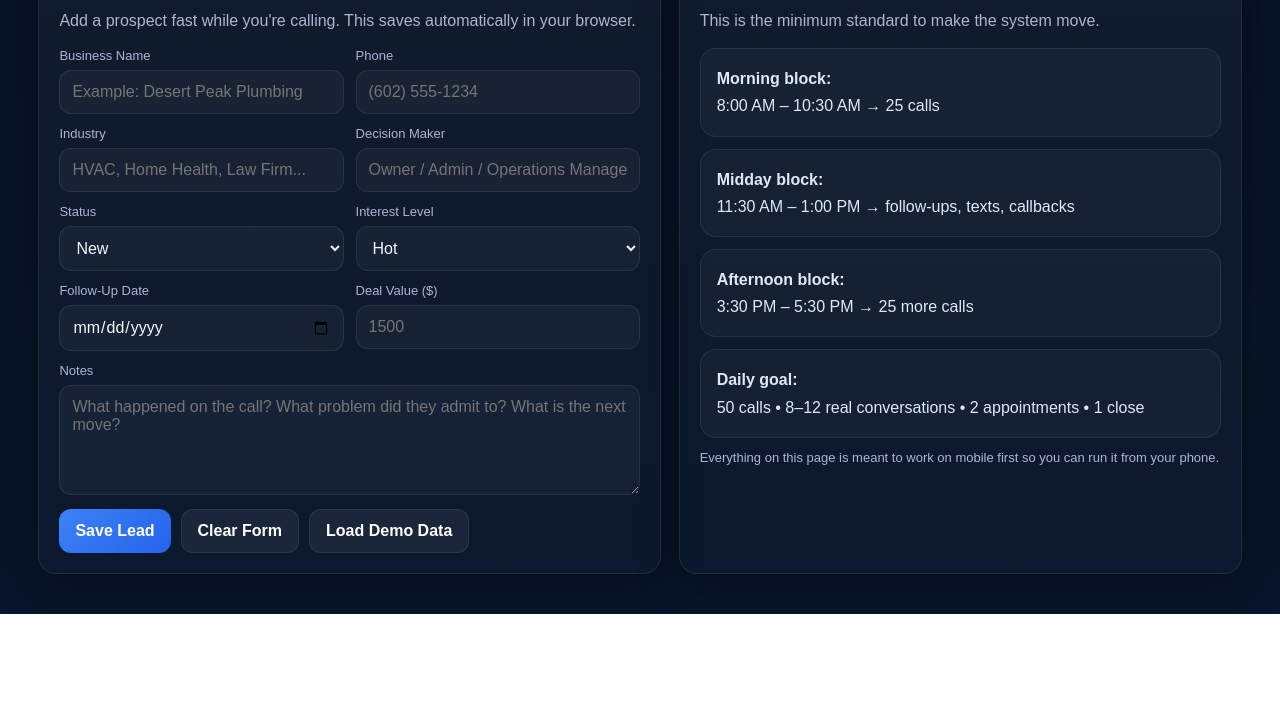
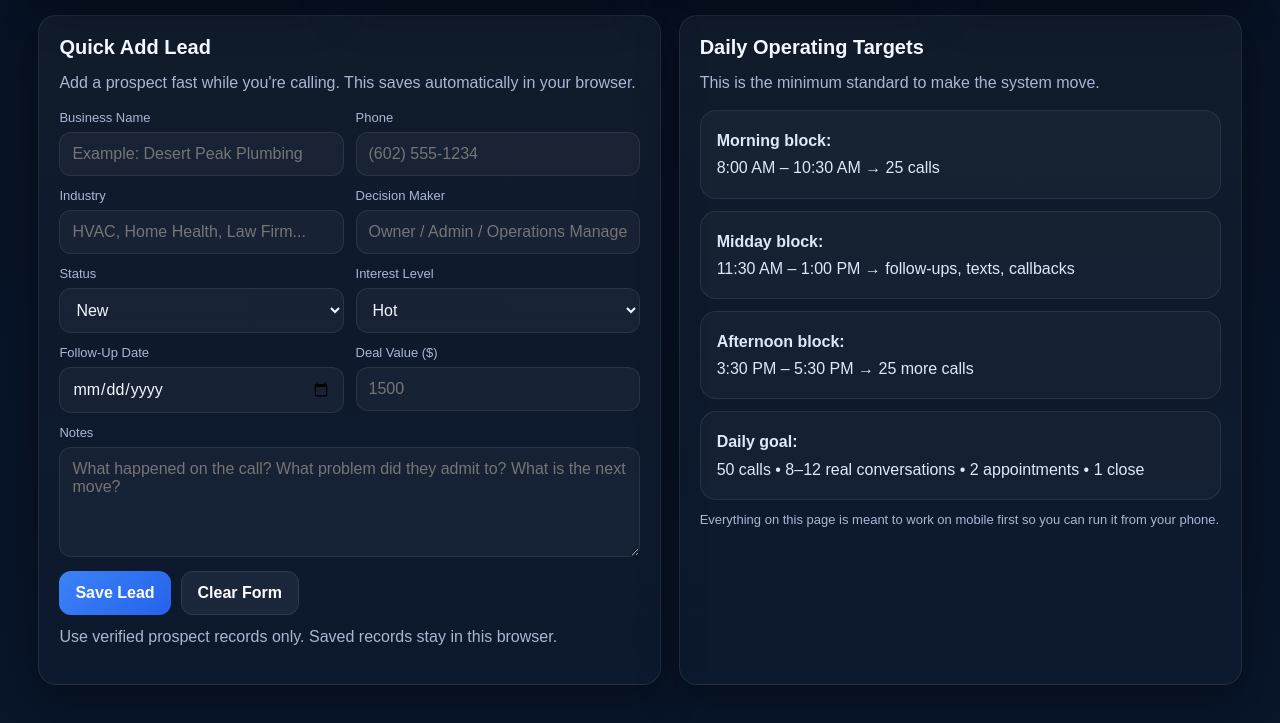
Before and after one commit to cezarmorris2021/owner-dashboard-site, a plain HTML site: page index.html in a window 1280 px wide. Shown: the part 691-1414 px from the top of the page. Before the commit the page ends 1305 px from the top, so only its background shows below. Drawn offline with Linux system fonts and the light colour scheme.

Commit message:
fix: remove invented lead demo and clarify storage

```diff
--- a/index.html
+++ b/index.html
@@ -601,6 +601,7 @@
   </style>
 </head>
 <body>
+  <div role="note" style="max-width:1200px;margin:10px auto;padding:12px 16px;background:#fff4d6;color:#332600;border-radius:10px">This dashboard saves leads only in this browser. It does not sync to a shared CRM. Do not enter passwords, payment details, or sensitive customer information.</div>
   <div class="topbar">
     <div class="wrap topbar-inner">
       <div class="brand">
@@ -738,7 +739,7 @@
           <div class="action-row">
             <button class="btn btn-primary" onclick="addLead()">Save Lead</button>
             <button class="btn btn-secondary" onclick="clearLeadForm()">Clear Form</button>
-            <button class="btn btn-secondary" onclick="seedDemoData()">Load Demo Data</button>
+            <p class="helper">Use verified prospect records only. Saved records stay in this browser.</p>
           </div>
         </div>
 
@@ -1281,56 +1282,6 @@ If it becomes one later, I can help you lock down employee phones, access, and l
       });
     }
 
-    function seedDemoData(){
-      if(leads.length > 0){
-        const go = confirm("Demo data will add sample leads. Continue?");
-        if(!go) return;
-      }
-
-      const demo = [
-        {
-          id: Date.now() + 1,
-          businessName: "Desert Peak Plumbing",
-          businessPhone: "(602) 555-0148",
-          businessIndustry: "Plumbing",
-          decisionMaker: "Owner",
-          leadStatus: "Called",
-          interestLevel: "Warm",
-          followUpDate: "2026-04-10",
-          dealValue: 1500,
-          leadNotes: "Uses employee phones for dispatch and billing."
-        },
-        {
-          id: Date.now() + 2,
-          businessName: "Canyon Home Health",
-          businessPhone: "(602) 555-0117",
-          businessIndustry: "Home Health",
-          decisionMaker: "Administrator",
-          leadStatus: "Follow-Up",
-          interestLevel: "Hot",
-          followUpDate: "2026-04-09",
-          dealValue: 3500,
-          leadNotes: "Concerned about lost devices and staff mobile access."
-        },
-        {
-          id: Date.now() + 3,
-          businessName: "Valley Legal Group",
-          businessPhone: "(602) 555-0192",
-          businessIndustry: "Law Firm",
-          decisionMaker: "Office Manager",
-          leadStatus: "Closed",
-          interestLevel: "Hot",
-          followUpDate: "2026-04-08",
-          dealValue: 5000,
-          leadNotes: "Wants mobile security review and policy setup."
-        }
-      ];
-
-      leads = [...demo, ...leads];
-      saveLeads();
-      showTab("crm");
-    }
-
     function escapeHtml(str){
       return String(str)
         .replace(/&/g, "&amp;")
```
